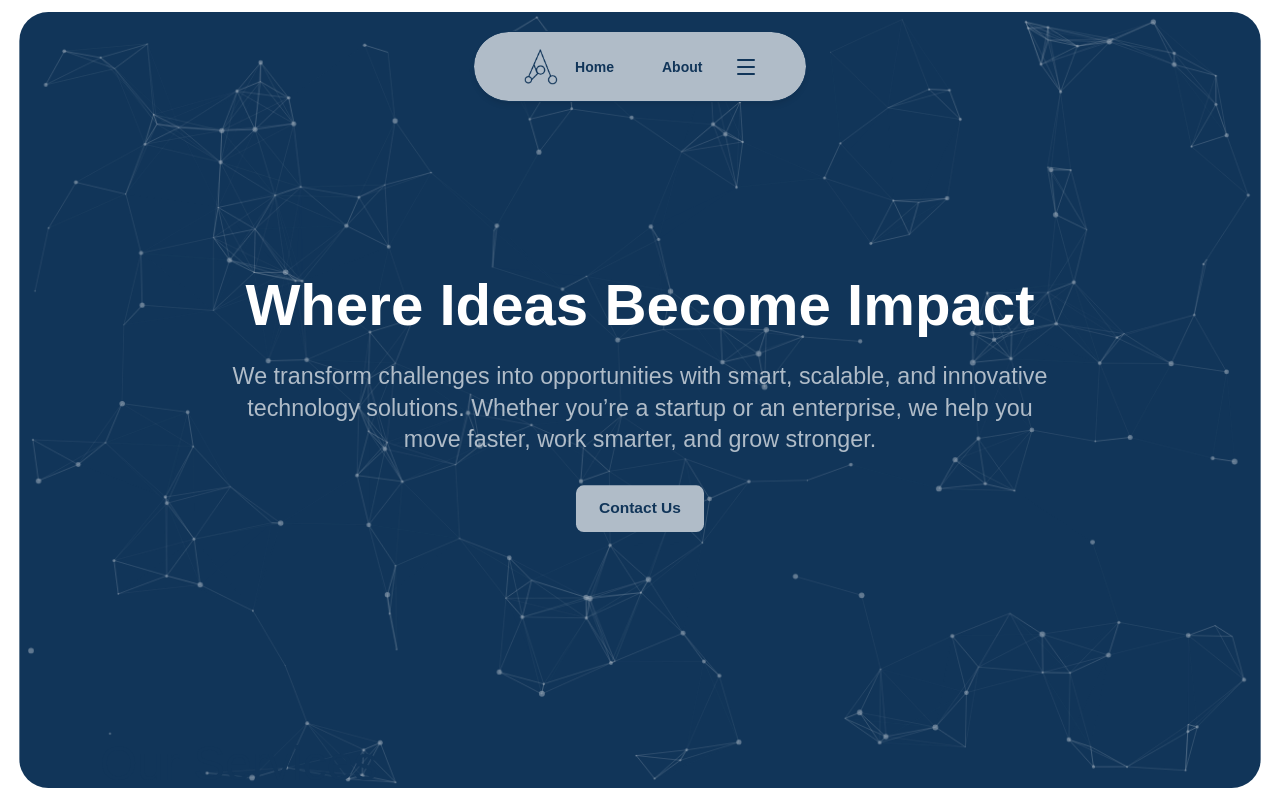
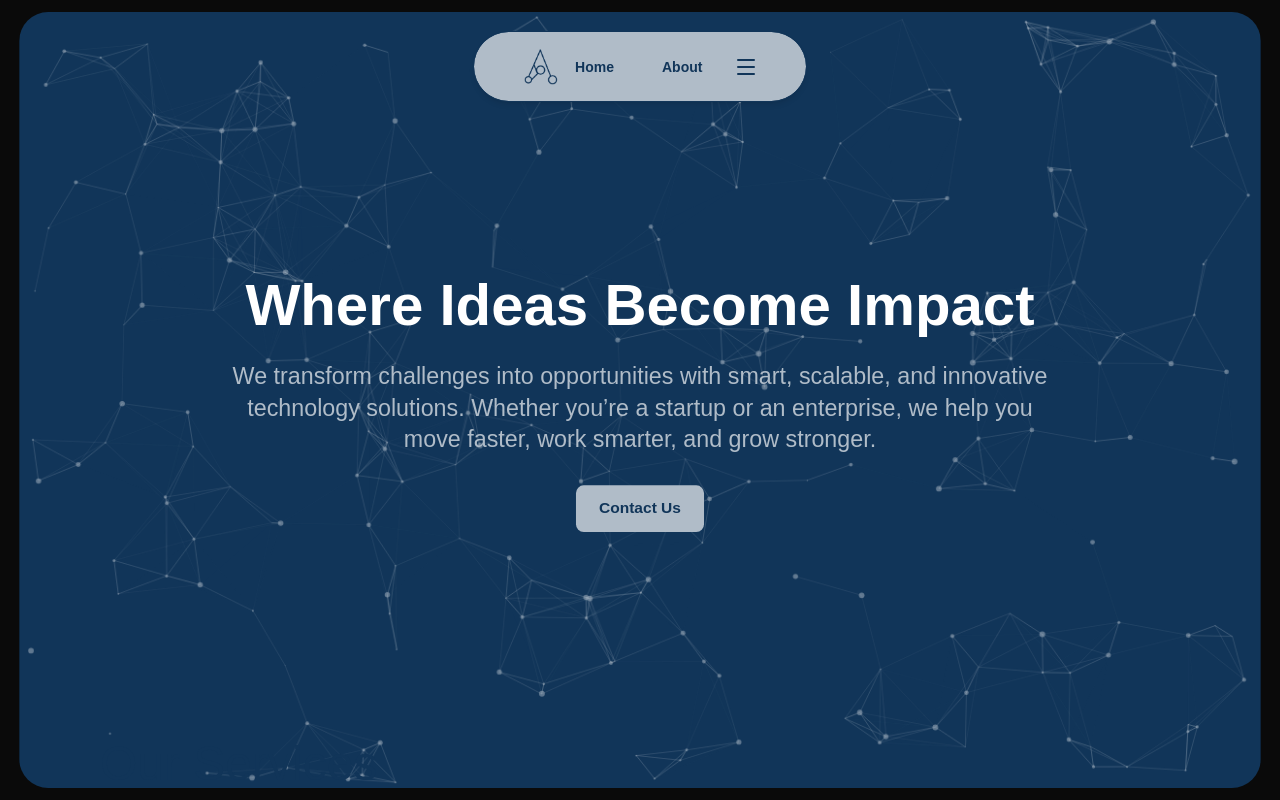
Before and after one commit to AndroSolutionsPersonal/Andro-Website, a Next.js app: page / in a window 1280 px wide. Shown: the top 800 px of the page. Built offline with nearby package versions, Linux system fonts and the light colour scheme.

Commit message:
minor color change

```diff
--- a/components/Footer.jsx
+++ b/components/Footer.jsx
@@ -2,7 +2,7 @@ import React from "react";
 
 const Footer = () => {
   return (
-    <footer className="bg-primary text-secondary-text py-10 rounded-3xl font-sans">
+    <footer className="bg-primary text-secondary-text py-10 rounded-3xl font-sans mx-4 mb-4">
       <div className="max-w-7xl mx-auto px-6 md:px-12">
         {/* Top Section */}
         <div className="grid grid-cols-1 md:grid-cols-3 gap-8 text-center md:text-left">
--- a/pages/_app.js
+++ b/pages/_app.js
@@ -29,7 +29,7 @@ export default function App({ Component, pageProps }) {
 
     return (
         <LenisProvider>
-            <main className="font-sans bg-white text-[#113559]">
+            <main className="font-sans bg-foreground text-[#113559]">
                 <Navbar />
 
                 {/* Routing Loading Animation */}
```
